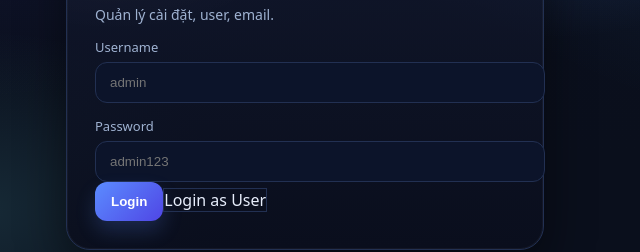
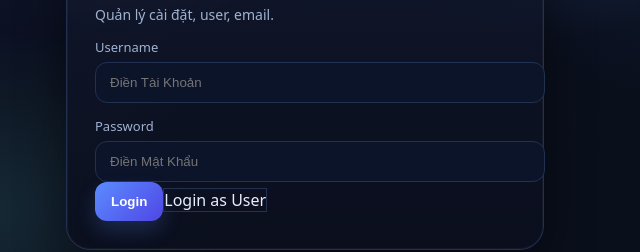
Before and after one commit to ngosachtai78-lgtm/loginnetflix, a website: page public/login-admin.html in a window 1280 px wide. Shown: the part 377-629 px from the top of the page, 335-975 px from the left. Drawn offline with Linux system fonts and the light colour scheme.

Commit message:
Update admin username/password default

```diff
--- a/public/login-admin.html
+++ b/public/login-admin.html
@@ -2,7 +2,7 @@
 <!doctype html><html><head><meta charset="utf-8"><meta name="viewport" content="width=device-width, initial-scale=1"><title>Login — Admin</title><link rel="stylesheet" href="/assets/style.css"></head><body>
 <div class="header"><div class="brand"><div class="logo"></div><div><div style="font-weight:800">Sign-in Code Portal</div><div class="sub">Admin Login</div></div></div><div class="actions"><a href="/login-user.html"><button class="btn ghost small">User</button></a></div></div>
 <div class="login-wrap"><div class="login-card"><div class="btn tag">Restricted</div><div class="login-title">Đăng nhập quản trị</div><div class="sub">Quản lý cài đặt, user, email.</div>
-<label>Username</label><input id="username" placeholder="admin"><label>Password</label><input id="password" type="password" placeholder="admin123">
+<label>Username</label><input id="username" placeholder="Điền Tài Khoản"><label>Password</label><input id="password" type="password" placeholder="Điền Mật Khẩu">
 <div class="login-actions"><button class="btn" id="login">Login</button><a class="btn ghost" href="/login-user.html" style="text-decoration:none;display:inline-flex;align-items:center">Login as User</a></div></div></div>
 <script src="/assets/app.js"></script><script>
 login.onclick=async()=>{const r=await api('/api/auth/login',{method:'POST',headers:{'Content-Type':'application/json'},body:JSON.stringify({role:'admin',username:username.value.trim(),password:password.value})});if(!r.ok){toast(r.data.error||'Login failed','err');return;}toast('Logged in');location.href='/admin.html';};
```
Also changed, not shown: public/login-user.html (+1 -1 lines).
